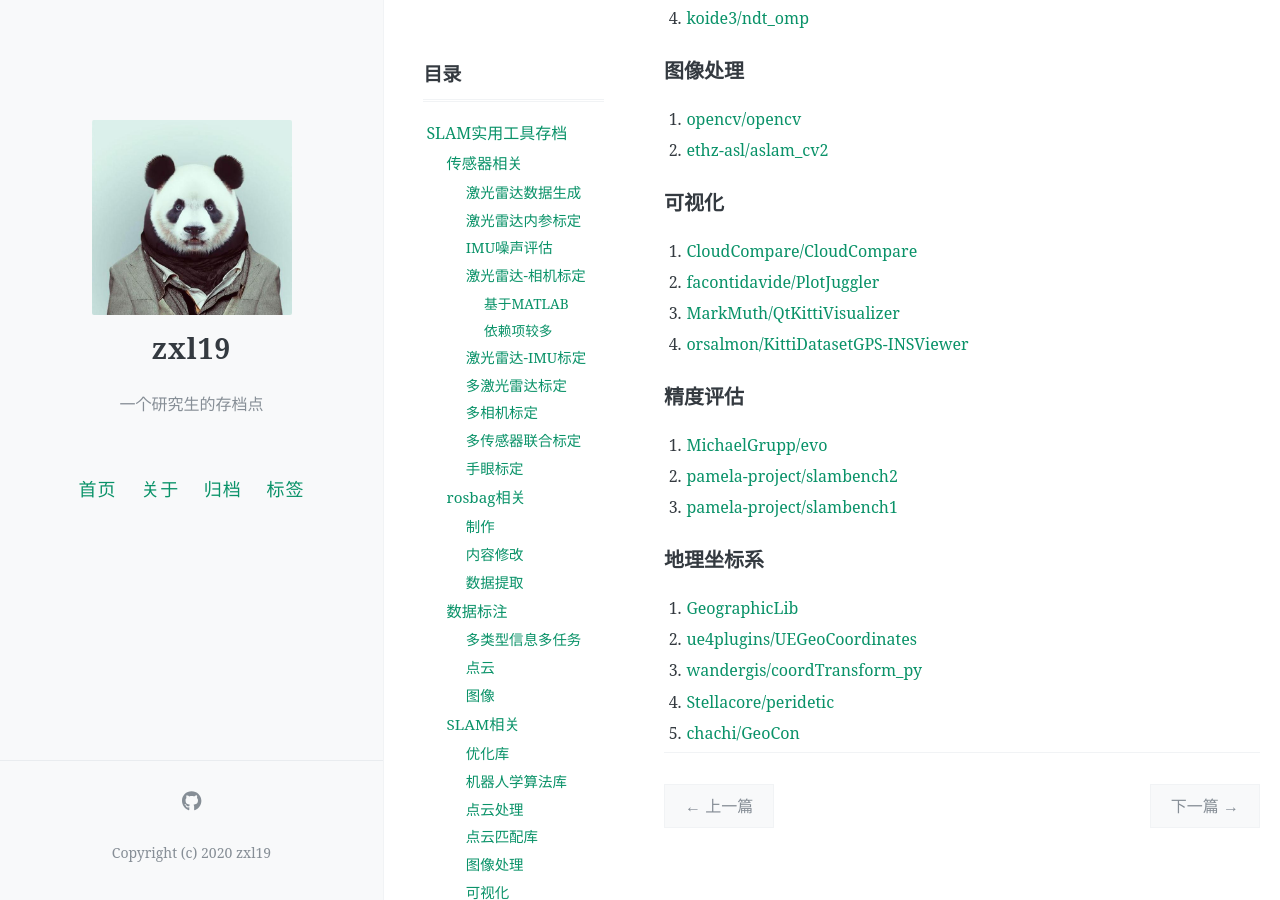
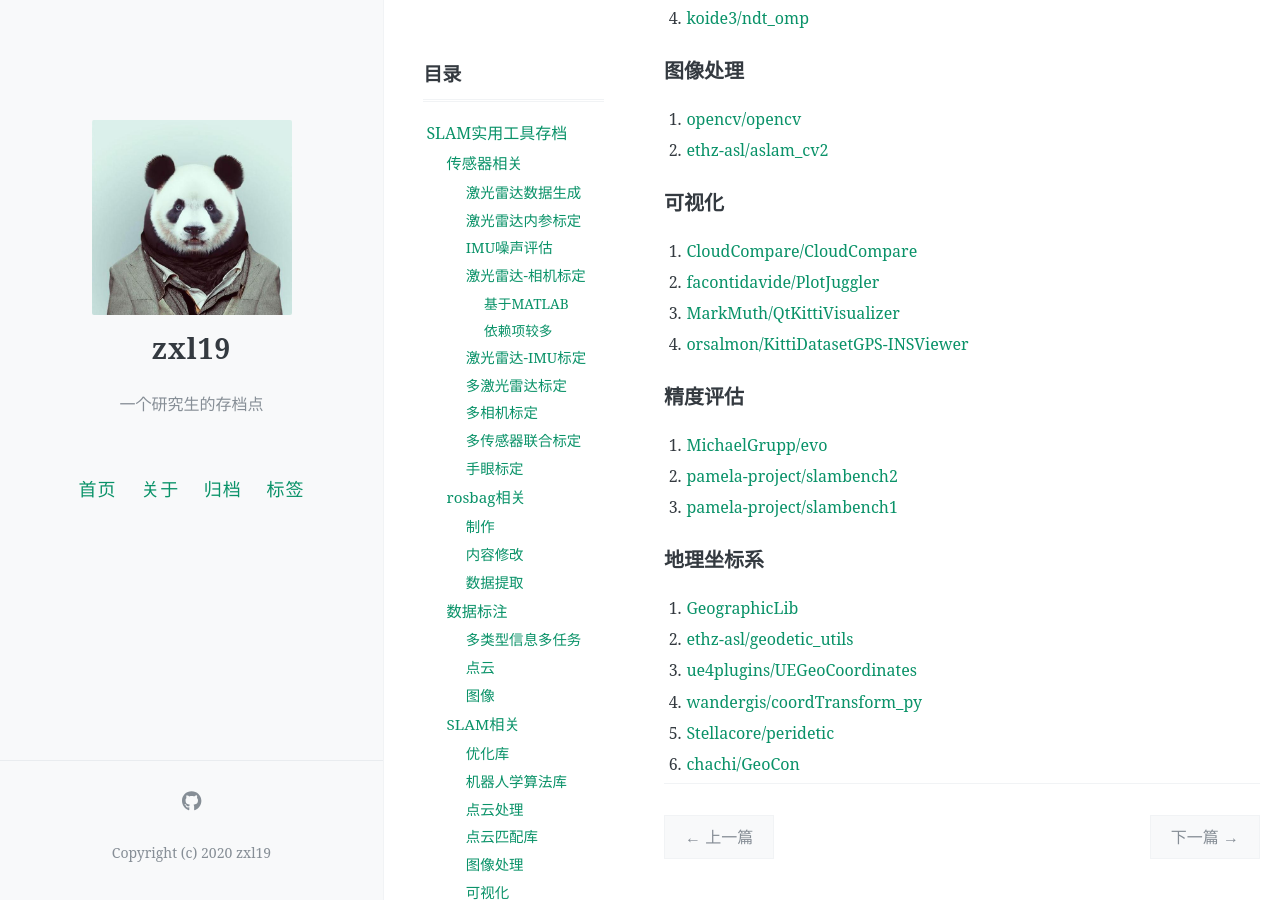
Before and after one commit to zxl19/zxl19.github.io, a Jekyll site: the page built from _posts/2021-05-25-slam-tool.md, in a window 1280 px wide and 900 px high, scrolled down 4227 px. Built offline with Jekyll 4.4.1, drawn with Linux system fonts in a browser that asks for light colours; comment, search, counter and statistics services are not loaded.

Commit message:
Update 2021-05-25-slam-tool.md

```diff
--- a/_posts/2021-05-25-slam-tool.md
+++ b/_posts/2021-05-25-slam-tool.md
@@ -180,7 +180,8 @@ pinned: false
 ### 地理坐标系
 
 1. [GeographicLib](https://geographiclib.sourceforge.io/)
-2. [ue4plugins/UEGeoCoordinates](https://github.com/ue4plugins/UEGeoCoordinates)
-3. [wandergis/coordTransform_py](https://github.com/wandergis/coordTransform_py)
-4. [Stellacore/peridetic](https://github.com/Stellacore/peridetic)
-5. [chachi/GeoCon](https://github.com/chachi/GeoCon)
+2. [ethz-asl/geodetic_utils](https://github.com/ethz-asl/geodetic_utils)
+3. [ue4plugins/UEGeoCoordinates](https://github.com/ue4plugins/UEGeoCoordinates)
+4. [wandergis/coordTransform_py](https://github.com/wandergis/coordTransform_py)
+5. [Stellacore/peridetic](https://github.com/Stellacore/peridetic)
+6. [chachi/GeoCon](https://github.com/chachi/GeoCon)
```
